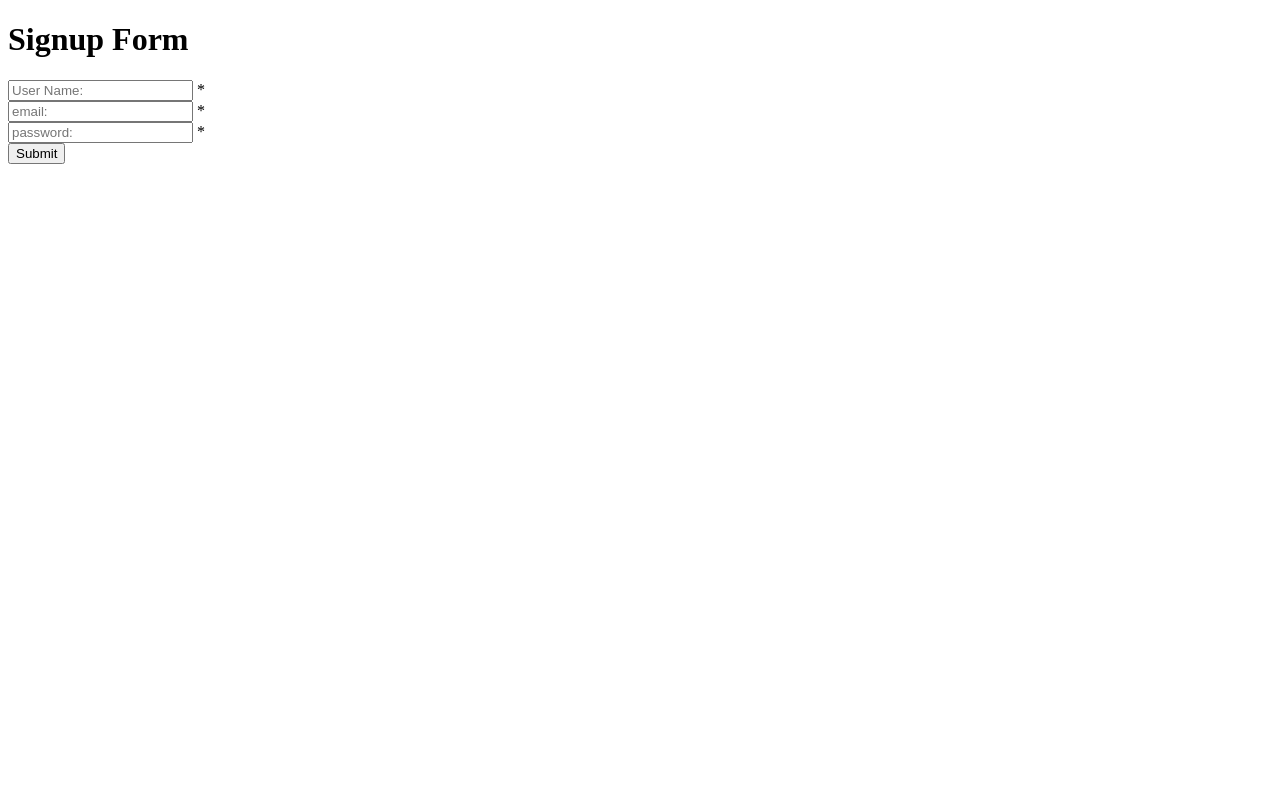
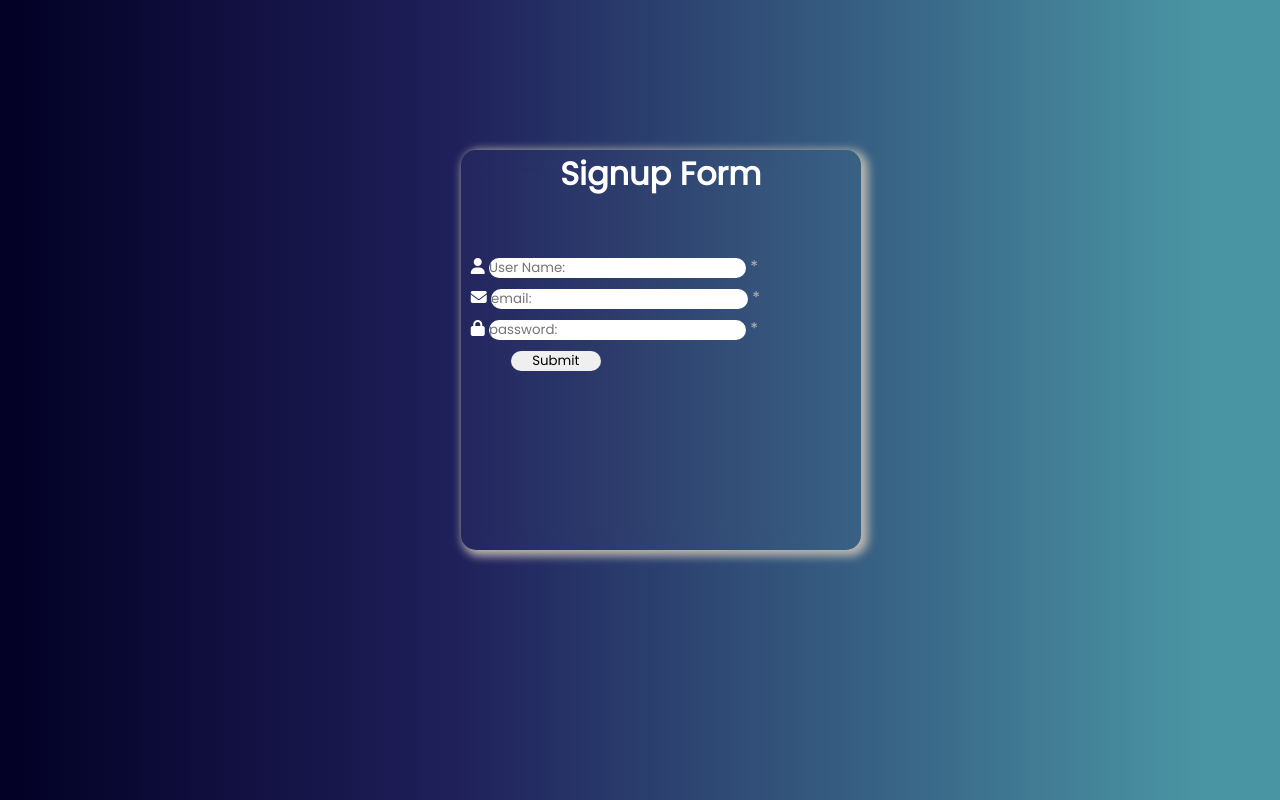
Before and after one commit to Bijay-Gurung/Personal-Portfolio, a PHP site: page /signup.php in a window 1280 px wide. Run offline with PHP 8.4, Linux system fonts and the light colour scheme; data that the repository does not hold is empty; some libraries are stand-ins or nearby versions.

Commit message:
Completing Signup session

```diff
--- a/signup.css
+++ b/signup.css
@@ -0,0 +1,51 @@
+@import url('https://fonts.googleapis.com/css2?family=Poppins&display=swap');
+*{
+    margin: 0px;
+    padding: 0px;
+    box-sizing: border-box;
+    font-family: 'Poppins',sans-serif;
+    color: #fff;
+}
+body{
+    background: rgb(2,0,36);
+    background: linear-gradient(90deg, rgba(2,0,36,1) 0%, rgba(31,31,90,1) 35%, rgb(74, 149, 164) 94%);
+}
+.signup{
+    height: 400px;
+    width: 400px;
+    background-color: #ffffff05;
+    backdrop-filter: blur(10px);
+    -webkit-backdrop-filter: blur(25px);
+    box-shadow: 4px 3px 10px 3px #BEB7AF;
+    border-radius: 15px;
+    position: relative;
+    top: 150px;
+    left: 36%;
+}
+h1{
+    text-align: center;
+}
+label{
+    padding-left: 10px;
+}
+form{
+    padding-top: 50px;
+}
+#submitBtn{
+    margin-left: 50px;
+    width: 90px;
+}
+input{
+    margin-top: 10px;
+    color: #000;
+    border-radius: 15px;
+    border: none;
+}
+.success{
+    position: relative;
+    top: 40px;
+    left: 27%;
+}
+.error{
+    color: #b6b6b6;
+}
--- a/signup.php
+++ b/signup.php
@@ -45,27 +45,27 @@ function test_input($data){
 }
 
 /*database connection*/
-$db_host= 'Localhost';
+$db_host= 'localhost';
 $db_user = 'root';
 $db_pass = '';
 $db_name = 'signup';
 
 $conn = new mysqli($db_host,$db_user,$db_pass,$db_name);
-if($conn -> Connect_error){
-    die("Connection failed: ".$conn -> Connect_error);
+if($conn->connect_error){
+    die("Connection failed: ".$conn->connect_error);
 }
 if($_SERVER['REQUEST_METHOD']==='POST'){
     $name = $_POST['userName'];
     $email = $_POST['email'];
     $password = $_POST['password'];
 
-    $sql = "Insert INTO signUP(ID,name,email,password) values ('$name','$email','$password')";
+    $sql = "INSERT INTO signup(name,email,password) values ('$name','$email','$password')";
 
     if($conn->query($sql)===TRUE){
-        echo "Data stored Successfully";
+        $result= "Data stored Successfully";
     }
     else{
-        echo "Error: ".$sql."<br>".$conn->error;
+        $result = "Error: ".$sql."<br>".$conn->error;
     }
 }
 $conn->close();
@@ -76,26 +76,30 @@ $conn->close();
 <head>
     <meta charset="UTF-8">
     <meta name="viewport" content="width=device-width, initial-scale=1.0">
+    <link href="signup.css" rel="stylesheet">
     <title>Signup</title>
 </head>
 <body>
     <div class="signup">
         <h1>Signup Form</h1>
         <form method="POST" action="<?php echo htmlspecialchars($_SERVER["PHP_SELF"]);?>">
-            <label name="Username"></label>
+            <label name="Username"><i class="fa-solid fa-user"></i></label>
             <input type="text" id="userName"  name="userName" placeholder="User Name: " value="<?php echo $name; ?>">
             <span class="error">*<?php echo $nameErr; ?></span>
             <br>
-            <label name="email"></label>
+            <label name="email"><i class="fa-solid fa-envelope"></i></label>
             <input type="email" id="email" name="email" placeholder="email: " value="<?php echo $email; ?>">
             <span class="error">*<?php echo $emailErr; ?></span>
             <br>
-            <label name="password"></label>
+            <label name="password"><i class="fa-solid fa-lock"></i></label>
             <input type="password" id="password" name="password" placeholder="password: " value="<?php echo $password; ?>">
             <span class="error">*<?php echo $passwordErr; ?></span>
             <br>
             <input type="submit" id="submitBtn">
+            <br>
+            <span class="success"><?php echo $result?></span>
         </form>
     </div>
+    <script src="https://kit.fontawesome.com/4f9d824da5.js" crossorigin="anonymous"></script>
 </body>
 </html>
```
